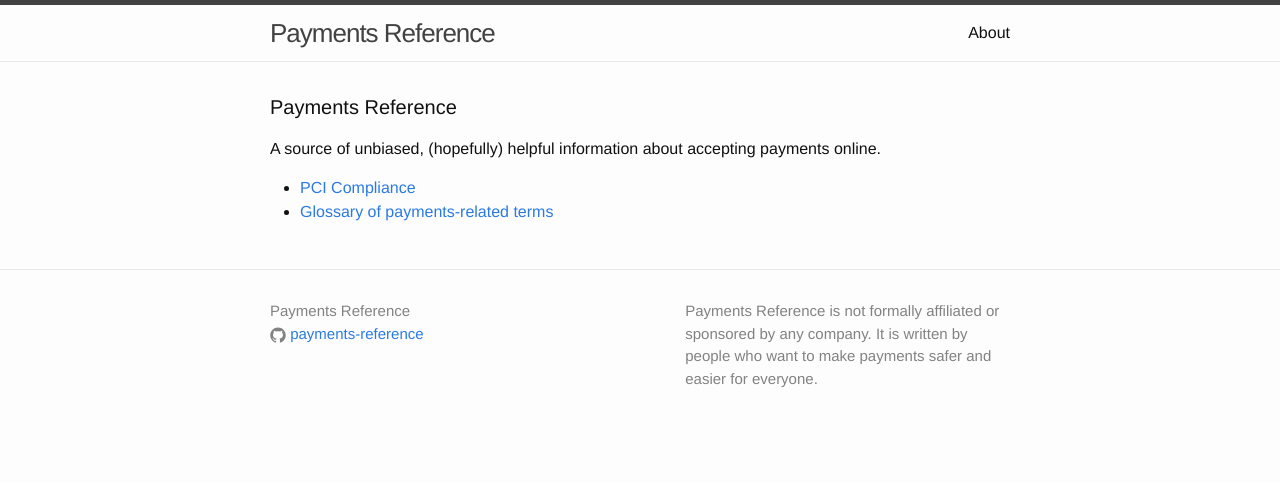
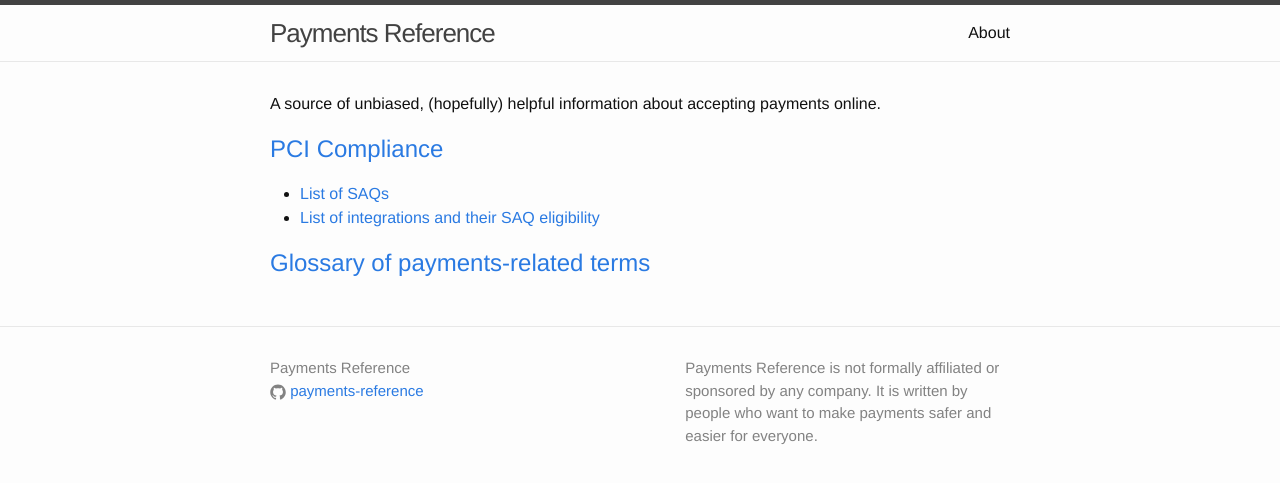
Before and after one commit to payments-reference/payments-reference, a Jekyll site: the page built from index.html, in a window 1280 px wide. Shown: the top 483 px of the page. Built offline with Jekyll 4.4.1, drawn with Linux system fonts in a browser that asks for light colours.

Commit message:
Rearrange index page

```diff
--- a/index.html
+++ b/index.html
@@ -4,13 +4,14 @@ layout: default
 
 <div class="home">
 
-  <h1 class="page-heading">Payments Reference</h1>
-
   <p>A source of unbiased, (hopefully) helpful information about accepting payments online.</p>
 
+  <h2><a href="/pci-compliance/">PCI Compliance</a></h2>
+
   <ul>
-    <li><a href="/pci-compliance/">PCI Compliance</a>
-    <li><a href="/glossary/">Glossary of payments-related terms</a>
+    <li><a href="/pci-compliance/saqs/">List of SAQs</a>
+    <li><a href="/pci-compliance/integrations/">List of integrations and their SAQ eligibility</a>
   </ul>
 
+  <h2><a href="/glossary/">Glossary of payments-related terms</a></h2>
 </div>
```
